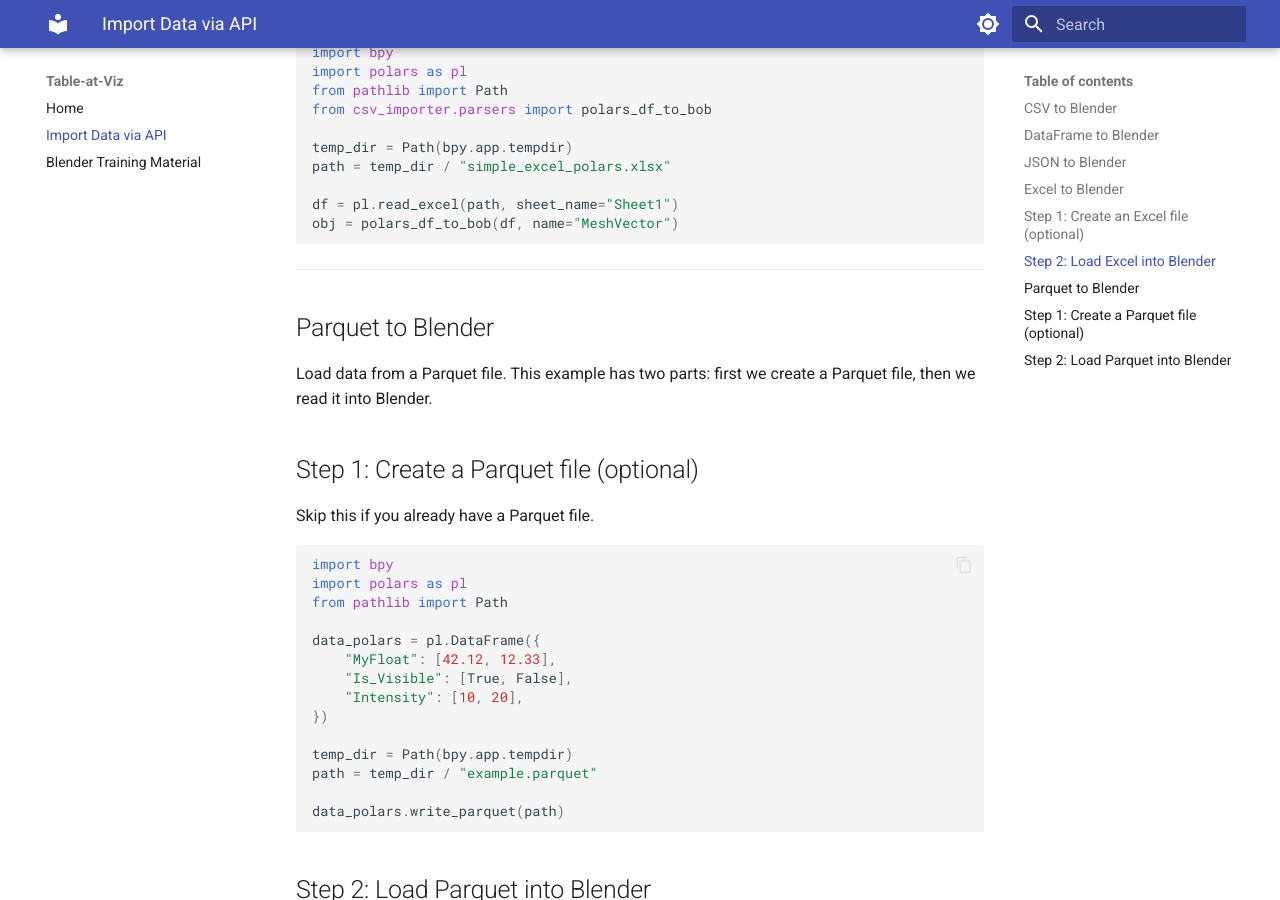
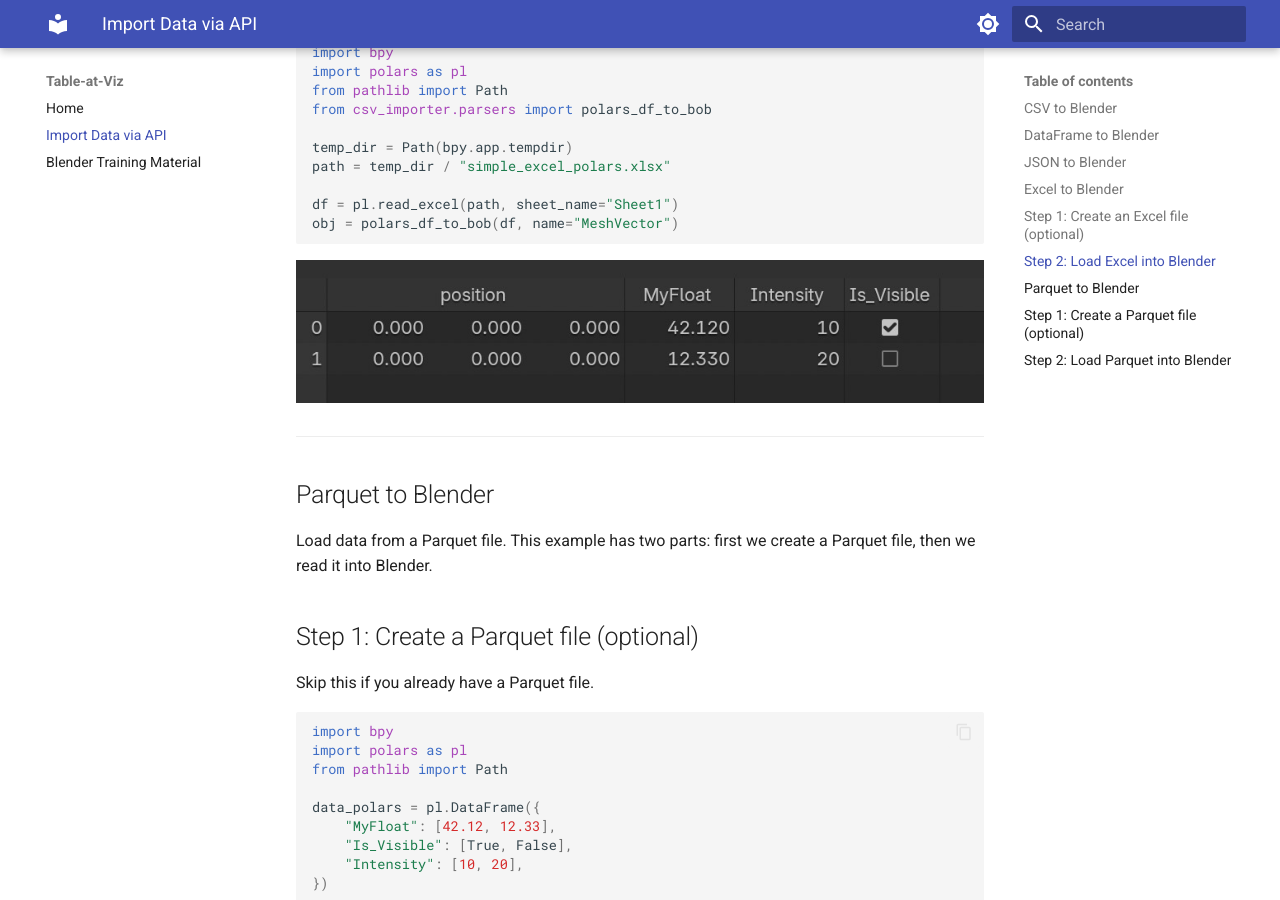
Before and after one commit to kolibril13/Table-at-Viz, an MkDocs documentation site: the page built from docs/import-data.md, in a window 1280 px wide and 900 px high, scrolled down 3425 px. Built offline with MkDocs 1.6.1 and Material for MkDocs 9.7.7, drawn with Linux system fonts in a browser that asks for light colours.

Commit message:
another image

````diff
--- a/docs/import-data.md
+++ b/docs/import-data.md
@@ -148,6 +148,8 @@ df = pl.read_excel(path, sheet_name="Sheet1")
 obj = polars_df_to_bob(df, name="MeshVector")
 ```
 
+![Excel imported into Blender](assets/excel-to-blender-result.png)
+
 ---
 
 ## Parquet to Blender
````
Also changed, not shown: docs/assets/excel-to-blender-result.png (added).
